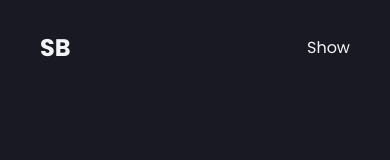
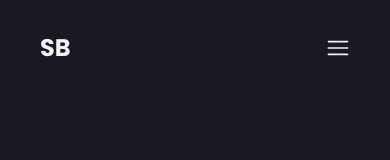
Before and after one commit to Suhaan-Bhandary/Suhaan-Portfolio-2023, a Next.js app: page / in a window 390 px wide. Shown: the top 160 px of the page. Built offline with nearby package versions, Linux system fonts and the light colour scheme.

Commit message:
feat: added navbar to mobile screens

```diff
--- a/components/Header.tsx
+++ b/components/Header.tsx
@@ -1,4 +1,9 @@
+"use client";
+
 import Link from "next/link";
+import { useState } from "react";
+import { IoMdClose } from "react-icons/io";
+import { RxHamburgerMenu } from "react-icons/rx";
 
 const navLinks = [
   {
@@ -24,18 +29,36 @@ const navLinks = [
 ];
 
 export default function Header() {
+  const [isNavOpen, setIsNavOpen] = useState(false);
+
+  const toggleNavbar = () => {
+    setIsNavOpen((state) => !state);
+  };
+
   return (
+    <>
+      {isNavOpen ? (
+        <div className="bg-bgBlack-400 bg-opacity-50 fixed inset-0 z-20"></div>
+      ) : null}
+
       <div className="fixed z-50 left-0 right-0 mx-auto flex items-center px-10 py-2 h-24 bg-bgBlack-800">
         <h1 className="font-bold text-2xl">
           <Link href="/">SB</Link>
         </h1>
 
-      <nav className="grow hidden md:flex">
+        <nav
+          className={`bg-bgBlack-400 grow fixed top-24 h-0 text-opacity-0 md:opacity-1 overflow-hidden left-0 right-0 z-40 md:relative md:top-0 md:h-[100%] md:bg-bgBlack-800 md:flex md:justify-center md:items-center transition-all duration-200 ${
+            isNavOpen ? "h-[50%] text-opacity-1" : ""
+          }`}
+        >
           <div className="flex justify-center items-center grow">
-          <ul className="flex items-center justify-center gap-2 md:gap-8">
+            <ul className="p-16 flex flex-col md:flex-row items-center justify-center gap-2 md:gap-8">
               {navLinks.map(({ name, href }) => (
                 <li key={name}>
-                <Link href={href} className="hover:text-accent-400">
+                  <Link
+                    href={href}
+                    className="text-xl hover:text-accent-400 md:text-base"
+                  >
                     {name}
                   </Link>
                 </li>
@@ -51,7 +74,10 @@ export default function Header() {
           </Link>
         </nav>
 
-      <button className="ml-auto md:hidden">Show</button>
+        <button className="ml-auto md:hidden text-2xl" onClick={toggleNavbar}>
+          {!isNavOpen ? <RxHamburgerMenu /> : <IoMdClose />}
+        </button>
       </div>
+    </>
   );
 }
```
Lines whose indentation alone changed are shown as unchanged.
